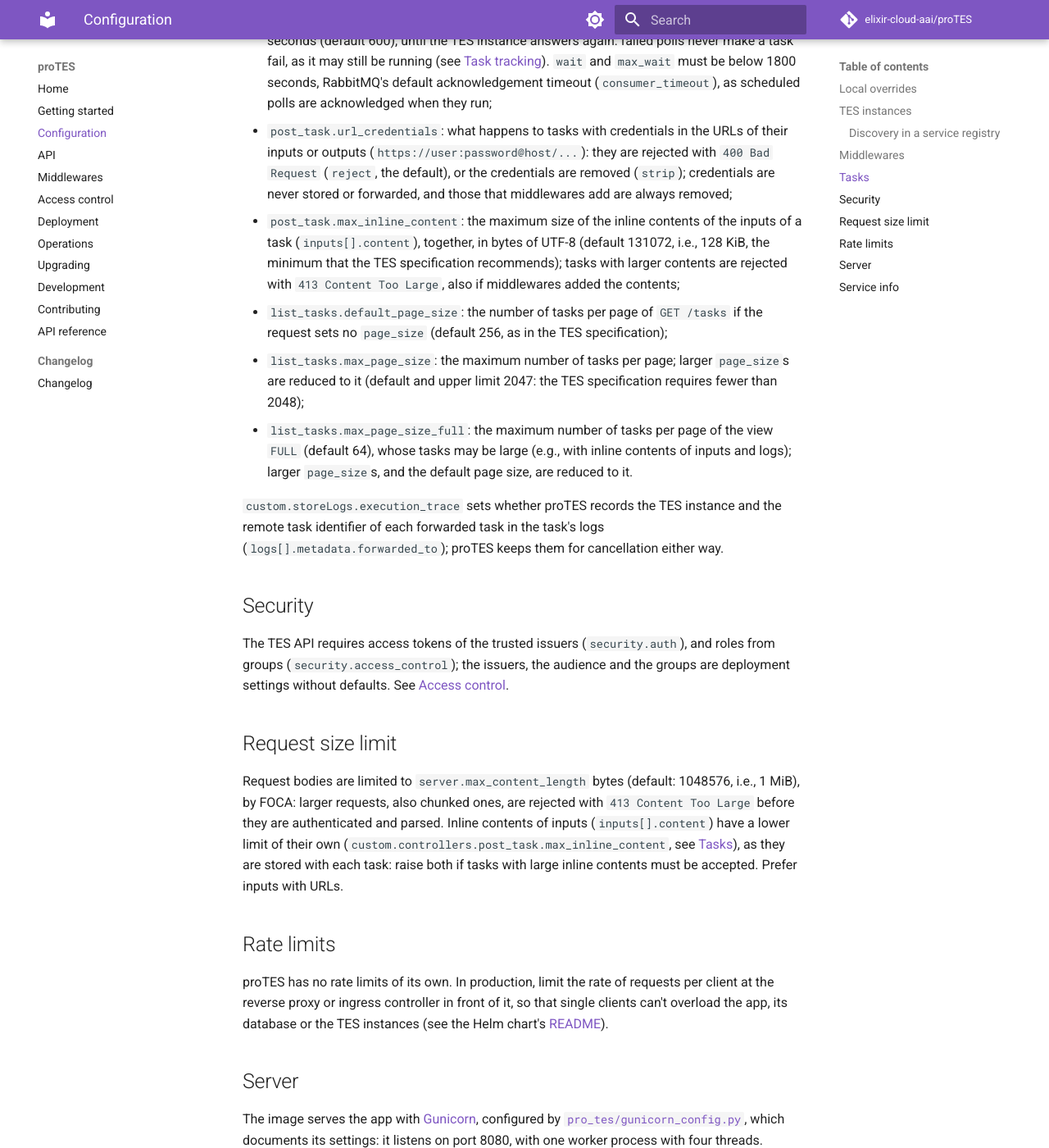
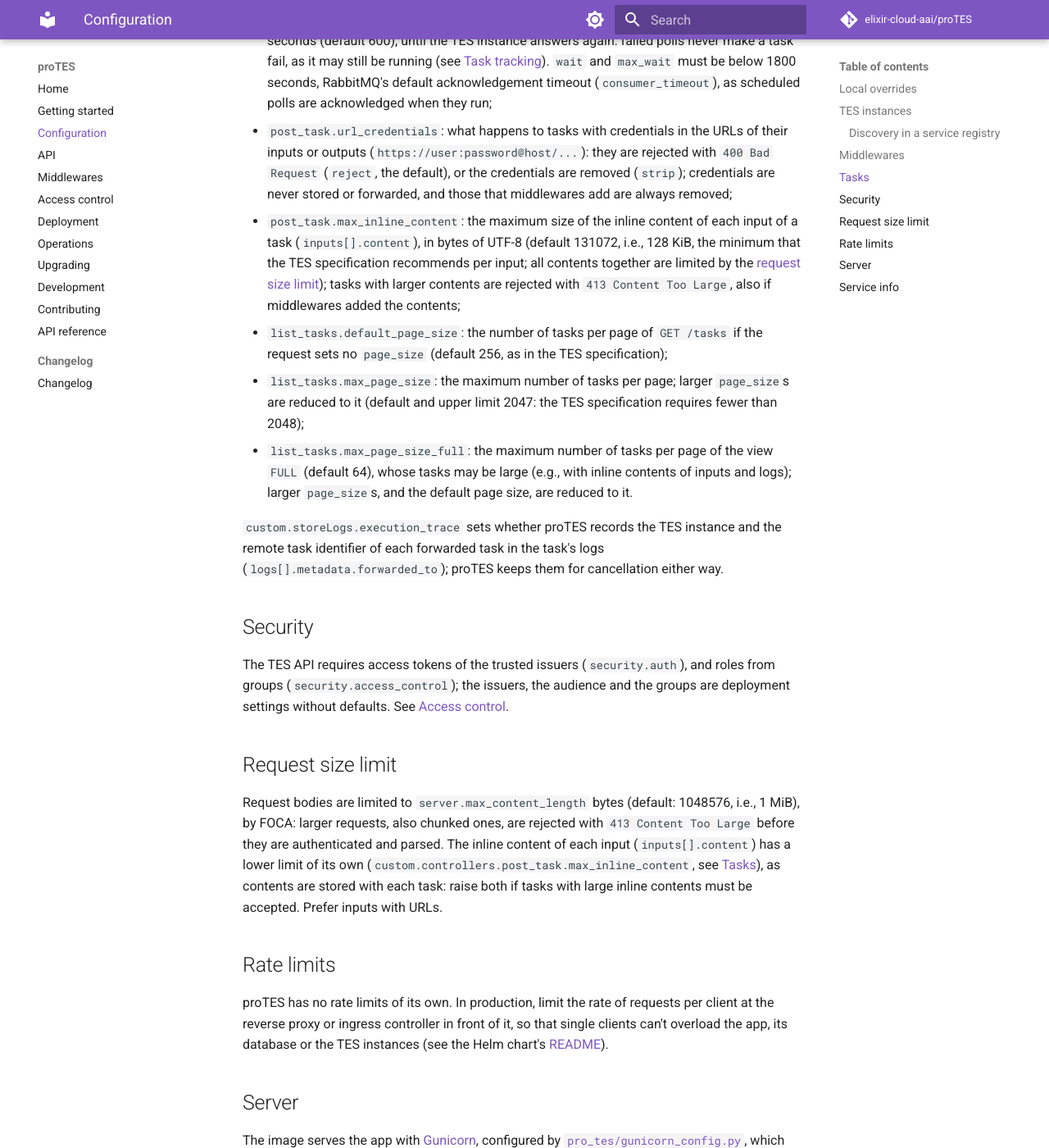
Before and after one commit to elixir-cloud-aai/proTES, an MkDocs documentation site: the page built from docs/configuration.md, in a window 1280 px wide and 1400 px high, scrolled down 4039 px. Shown: the whole window at 82% size. Built offline with MkDocs 1.6.1 and Material for MkDocs 9.7.7, drawn with Linux system fonts in a browser that asks for light colours; comment, search, counter and statistics services are not loaded.

Commit message:
fix: limit inline content per input, as in TES
The TES specification recommends supporting 128 KiB per content field;
all contents together are bounded by the request size limit. Also
don't claim in the error that tasks were not kept, as they are kept if
they can't be deleted.

Part of #284

Co-Authored-By: Claude Opus 5.5 <noreply@anthropic.com>

```diff
--- a/docs/configuration.md
+++ b/docs/configuration.md
@@ -217,12 +217,12 @@ custom:
   are rejected with `400 Bad Request` (`reject`, the default), or the
   credentials are removed (`strip`); credentials are never stored or
   forwarded, and those that middlewares add are always removed;
-- `post_task.max_inline_content`: the maximum size of the inline contents
-  of the inputs of a task (`inputs[].content`), together, in bytes of
-  UTF-8 (default 131072, i.e., 128 KiB, the minimum that the TES
-  specification recommends); tasks with larger contents are
-  rejected with `413 Content Too Large`, also if middlewares added the
-  contents;
+- `post_task.max_inline_content`: the maximum size of the inline content
+  of each input of a task (`inputs[].content`), in bytes of UTF-8 (default
+  131072, i.e., 128 KiB, the minimum that the TES specification recommends
+  per input; all contents together are limited by the [request size
+  limit](#request-size-limit)); tasks with larger contents are rejected
+  with `413 Content Too Large`, also if middlewares added the contents;
 - `list_tasks.default_page_size`: the number of tasks per page of
   `GET /tasks` if the request sets no `page_size` (default 256, as in the
   TES specification);
@@ -251,10 +251,10 @@ defaults. See [Access control](access-control.md).
 Request bodies are limited to `server.max_content_length` bytes (default:
 1048576, i.e., 1 MiB), by FOCA: larger requests, also chunked ones, are
 rejected with `413 Content Too Large` before they are authenticated and
-parsed. Inline contents of inputs (`inputs[].content`) have a lower limit of
-their own (`custom.controllers.post_task.max_inline_content`, see
-[Tasks](#tasks)), as they are stored with each task: raise both if tasks
-with large inline contents must be accepted. Prefer inputs with URLs.
+parsed. The inline content of each input (`inputs[].content`) has a lower
+limit of its own (`custom.controllers.post_task.max_inline_content`, see
+[Tasks](#tasks)), as contents are stored with each task: raise both if
+tasks with large inline contents must be accepted. Prefer inputs with URLs.
 
 ## Rate limits
 
```
Also changed, not shown: docs/api.md (+4 -4 lines), docs/upgrading.md (+1 -1 lines), 4 other files.
